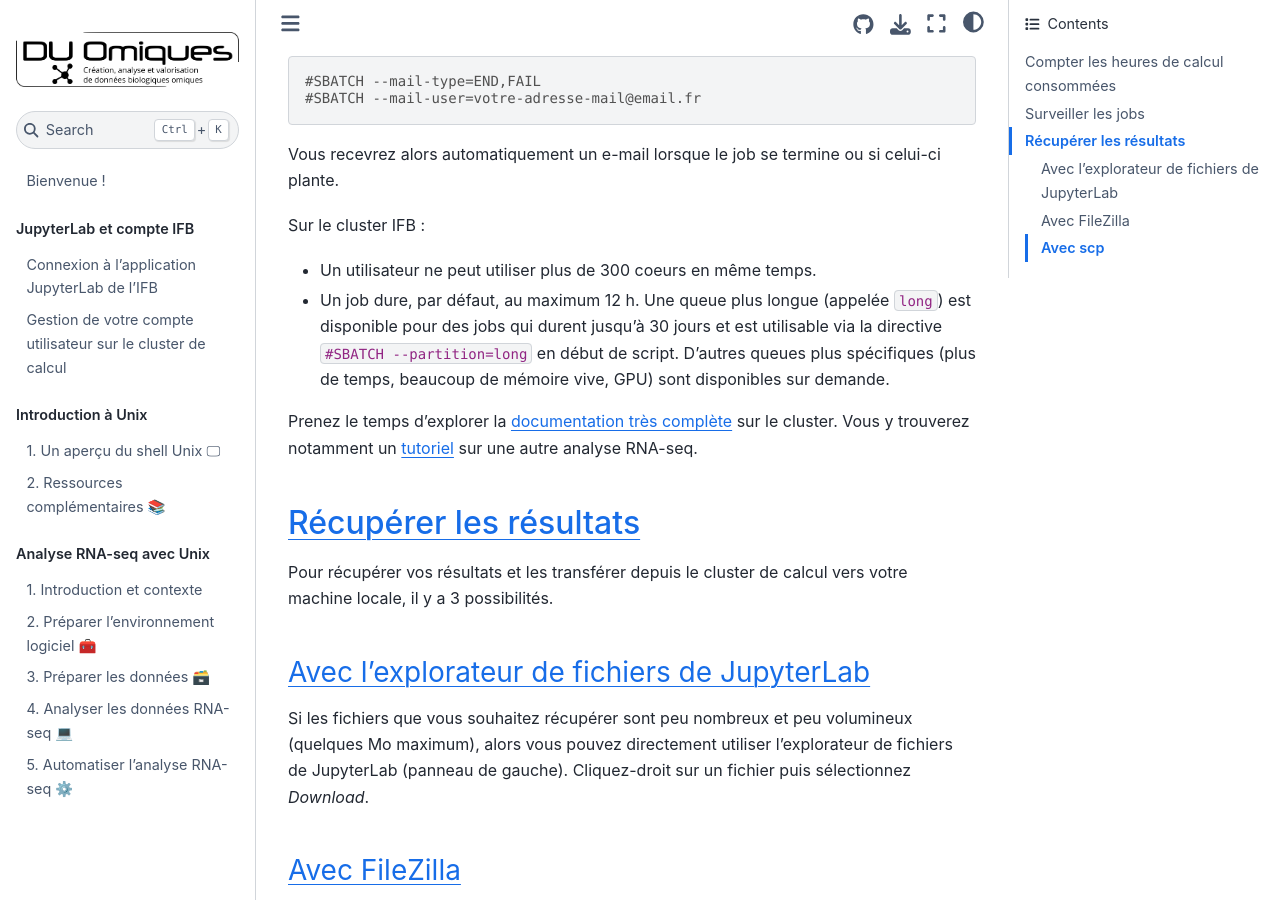
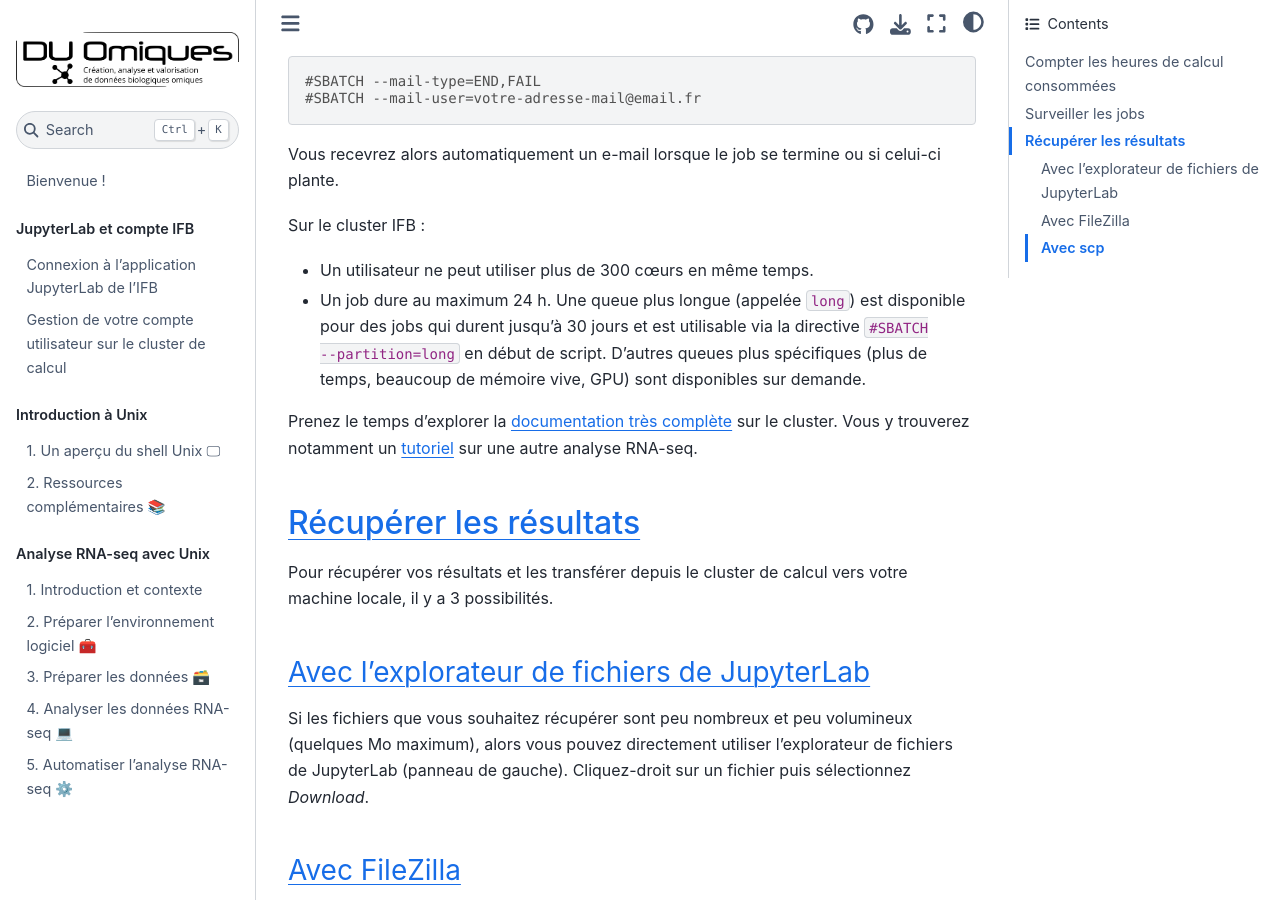
Before and after one commit to pierrepo/unix-tutorial, a Jupyter Book: the page built from content/tuto3/2_compter_surveiller_recuperer.md, in a window 1280 px wide and 900 px high, scrolled down 2188 px. Built offline with Jupyter Book 1.0.4 settings and Sphinx 7.4.7 and the Sphinx Book theme 1.1.4, drawn with Linux system fonts in a browser that asks for light colours.

Commit message:
Update walltime for fast partition

```diff
--- a/content/tuto3/2_compter_surveiller_recuperer.md
+++ b/content/tuto3/2_compter_surveiller_recuperer.md
@@ -83,8 +83,8 @@ Vous recevrez alors automatiquement un e-mail lorsque le job se termine ou si ce
 
 Sur le cluster IFB :
 
-- Un utilisateur ne peut utiliser plus de 300 coeurs en même temps.
-- Un job dure, par défaut, au maximum 12 h. Une queue plus longue (appelée `long`) est disponible pour des jobs qui durent jusqu'à 30 jours et est utilisable via la directive `#SBATCH --partition=long` en début de script. D'autres queues plus spécifiques (plus de temps, beaucoup de mémoire vive, GPU) sont disponibles sur demande.
+- Un utilisateur ne peut utiliser plus de 300 cœurs en même temps.
+- Un job dure au maximum 24 h. Une queue plus longue (appelée `long`) est disponible pour des jobs qui durent jusqu'à 30 jours et est utilisable via la directive `#SBATCH --partition=long` en début de script. D'autres queues plus spécifiques (plus de temps, beaucoup de mémoire vive, GPU) sont disponibles sur demande.
 
 Prenez le temps d'explorer la [documentation très complète](https://ifb-elixirfr.gitlab.io/cluster/doc/) sur le cluster. Vous y trouverez notamment un [tutoriel](https://ifb-elixirfr.gitlab.io/cluster/doc/tutorials/analysis_slurm/) sur une autre analyse RNA-seq.
 
```
